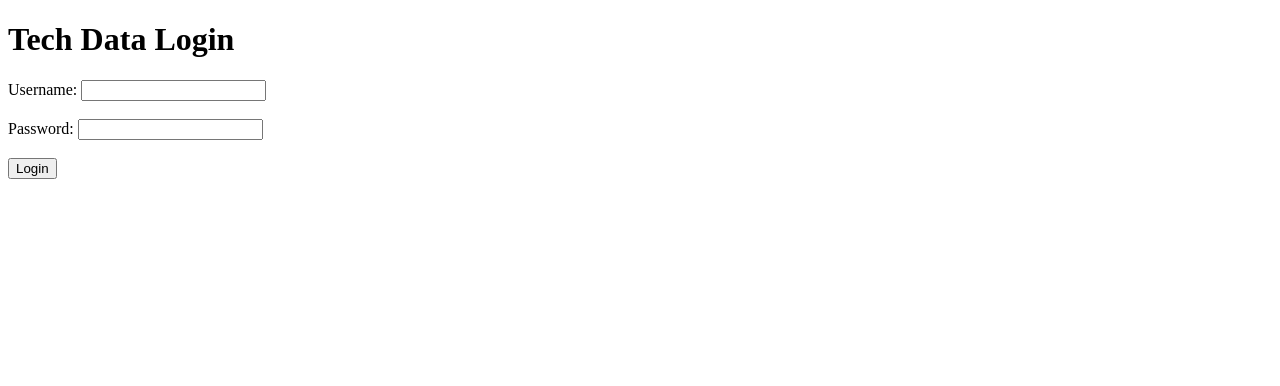
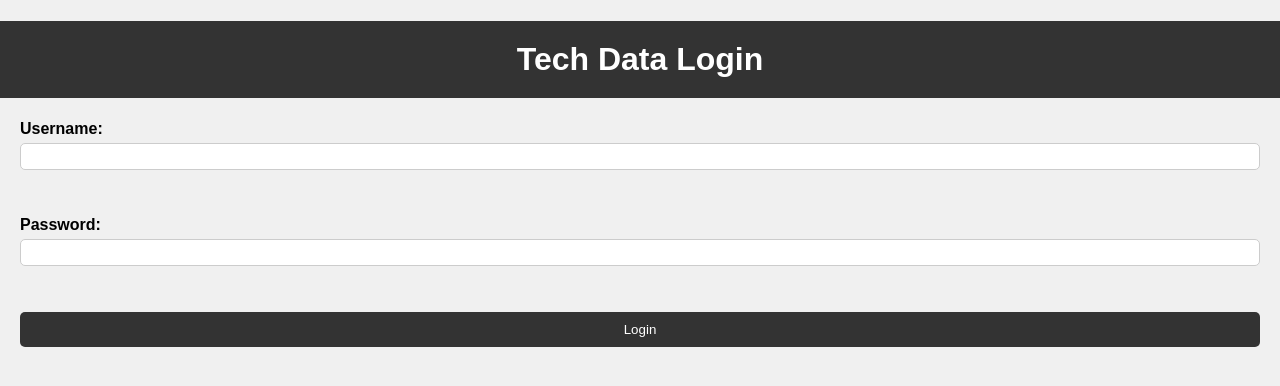
Before and after one commit to milanlambrinos/techdata, a plain HTML site: page index.html in a window 1280 px wide. Drawn offline with Linux system fonts and the light colour scheme.

Commit message:
Update index.html

```diff
--- a/index.html
+++ b/index.html
@@ -2,6 +2,46 @@
 <html>
   <head>
     <title>Tech Data Login</title>
+    <style>
+      body {
+        font-family: Arial, sans-serif;
+        margin: 0;
+        padding: 0;
+        background-color: #f0f0f0;
+      }
+      h1 {
+        background-color: #333;
+        color: #fff;
+        padding: 20px;
+        text-align: center;
+      }
+      form {
+        margin: 20px;
+        display: flex;
+        flex-direction: column;
+      }
+      label {
+        margin-bottom: 5px;
+        font-weight: bold;
+      }
+      input[type="text"], input[type="password"] {
+        padding: 5px;
+        margin-bottom: 10px;
+        border: 1px solid #ccc;
+        border-radius: 5px;
+      }
+      button {
+        background-color: #333;
+        color: #fff;
+        padding: 10px;
+        border: none;
+        border-radius: 5px;
+        cursor: pointer;
+      }
+      button:hover {
+        background-color: #444;
+      }
+    </style>
   </head>
   <body>
     <h1>Tech Data Login</h1>
```
